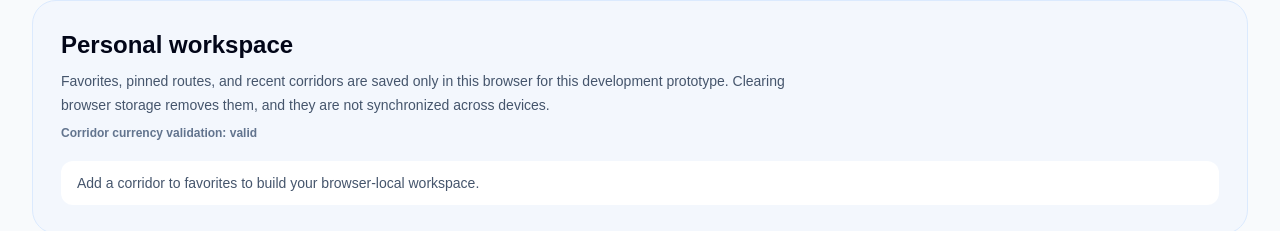
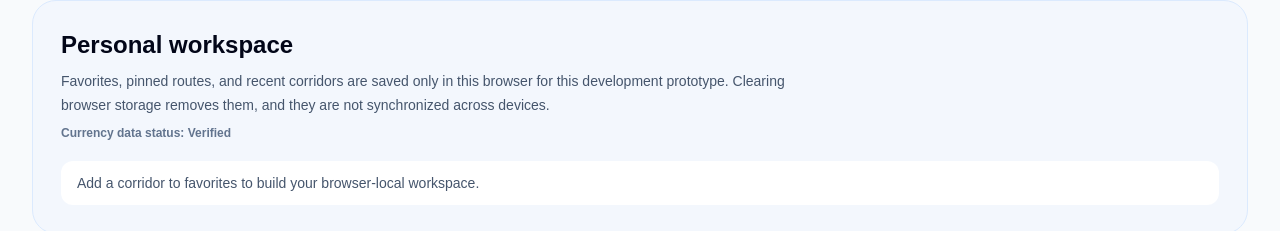
Before and after one commit to RPGA2015/TransferHub, a Next.js app: page /en/marketplace in a window 1280 px wide. Shown: the part 610-841 px from the top of the page. Built offline with nearby package versions, Linux system fonts and the light colour scheme.

Commit message:
Polish Marketplace currency validation status

```diff
--- a/components/MarketplaceExplorer.tsx
+++ b/components/MarketplaceExplorer.tsx
@@ -144,7 +144,7 @@ if (sortBy === "from") {
         <h2 id="workspace-heading" className="text-2xl font-bold text-slate-950">{dictionary.workspace.title}</h2>
         <p className="mt-2 max-w-3xl text-sm leading-6 text-slate-600">{dictionary.workspace.disclosure}</p>
         <p className="mt-2 text-xs font-semibold text-slate-500">
-  Corridor currency validation: {corridorValidationStatus}
+  Currency data status: {corridorValidationStatus === "valid" ? "Verified" : "Needs review"}
 </p>
 {!workspace.isHydrated ? <p className="mt-5 text-sm text-slate-500">{dictionary.workspace.loading}</p> : <>
           {workspace.favoriteCorridorIds.length === 0 && <p className="mt-5 rounded-xl bg-white px-4 py-3 text-sm text-slate-600">{dictionary.workspace.empty}</p>}
```
